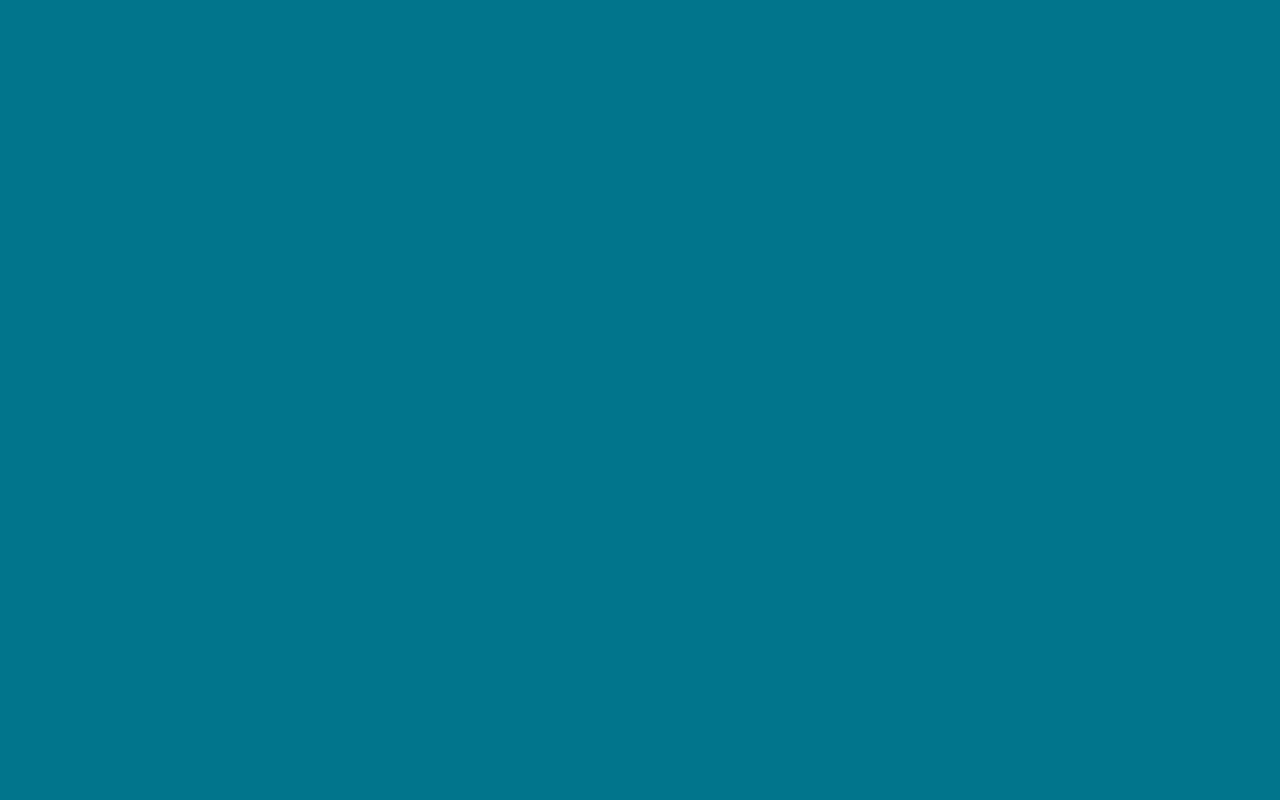
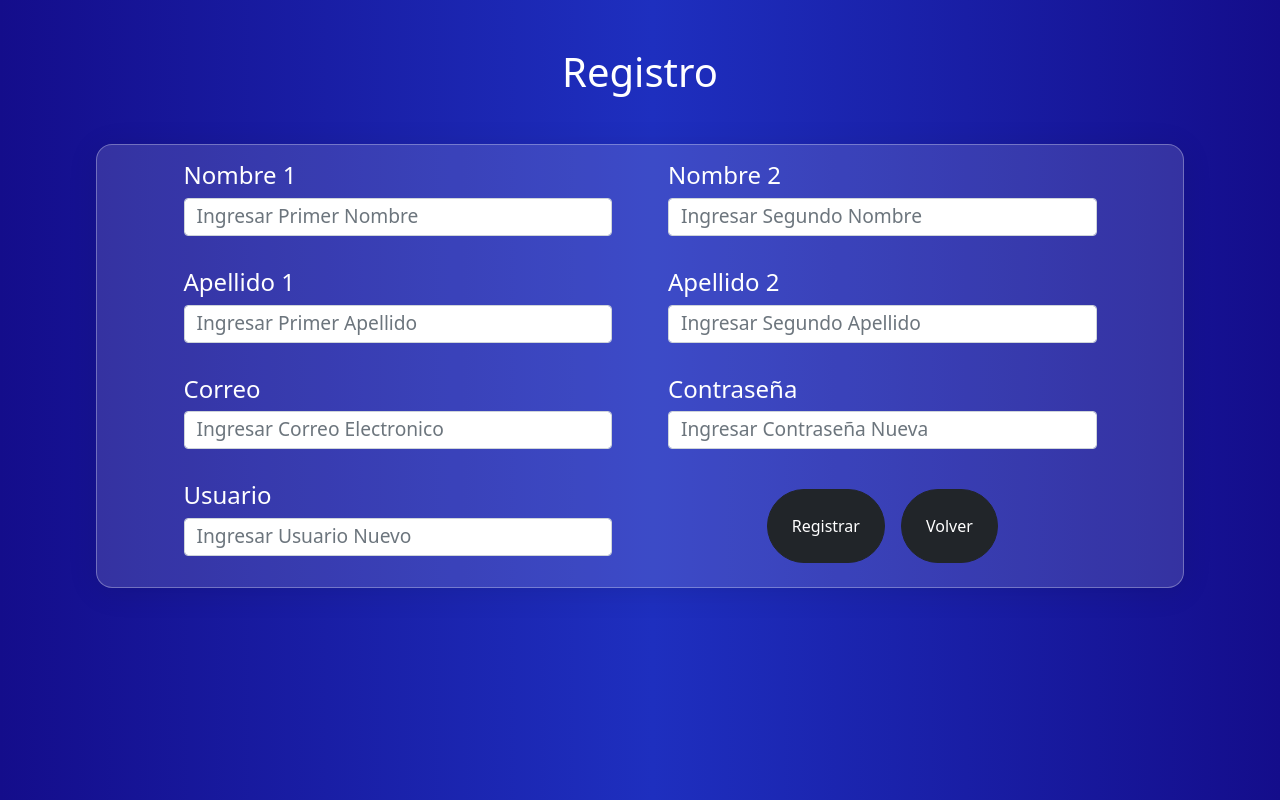
Before and after one commit to idunnowhydamr/Dia-a-Dia, a React (Create React App) app in the folder Client/: page /Register in a window 1280 px wide. Built offline with nearby package versions, Linux system fonts and the light colour scheme.

Commit message:
Se crea el form de iniciar horario

```diff
--- a/Client/src/App.css
+++ b/Client/src/App.css
@@ -1,5 +1,7 @@
 body{
-  background-color: #00758C;
+  background: rgb(20,13,139);
+background: linear-gradient(90deg, rgba(20,13,139,1) 0%, rgba(30,47,191,1) 51%, rgba(20,13,139,1) 100%);
+overflow: hidden;
 }
 
 .App {
--- a/Client/src/App.js
+++ b/Client/src/App.js
@@ -1,13 +1,14 @@
 import React from "react";
 import { Route, Switch } from "react-router-dom";
-import Registro from '../src/Pages/Registro';
+import Register from '../src/Pages/Register';
+import Login from '../src/Pages/Login';
 
 export default function App() {
   return (
 
       <Switch>
-
-      <Route exact path="/" component={Registro} />
+      <Route exact path="/" component={Login} />
+      <Route exact path="/Register" component={Register} />
 
       </Switch>
 
--- a/Client/src/CSS/Registro.css
+++ /dev/null
@@ -1,24 +0,0 @@
-.text-center {
-    text-align: center!important;
-}
-
-.padre{
-    background-color:white;
-    border-radius: 2rem;
-    box-shadow: 1px 1px 1px 1px grey;
-
-}
-
-.hijo{
-    background-color: #00758C;
-}
-
-::placeholder {
-     color: black; font-weight: bold;
-    font-size: 1.5em;
-
-  }
-
-h1{
-    color: white;
-}
--- /dev/null
+++ b/Client/src/CSS/style.css
@@ -0,0 +1,117 @@
+.text-center {
+    text-align: center!important;
+}
+
+.padre{
+    color:#fff;
+    border: 1px solid rgba(255, 255, 255, 0.3);
+    border-radius: 16px ;
+    box-shadow: 0px 4px 30px rgba(0, 0, 0, 0.1);
+    background: rgba(255, 255, 255, 0.138);
+
+
+}
+
+.hijo{
+    background: rgba(255, 255, 255, 0);
+}
+
+::placeholder {
+     color: black; font-weight: 400;
+    font-size: 1.2em;
+
+  }
+
+h1{
+    color: white;
+}
+
+.cover{
+    margin-bottom:190px;
+    height: 100px;
+}
+.wave{
+    width: 6000px;
+    height: 50%;
+    background-image: url(../Images/wd1.svg);
+    position: absolute;
+    top: 0;
+    left: 0;
+    background-position: bottom;
+}
+.w1{
+    animation: w1 7s linear infinite;
+}
+@keyframes w1 {
+    0%{
+        margin-left: 0;
+    }
+    100%{
+        margin-left: -1600px;
+    }
+}
+
+.w2{
+    animation: w2 7s linear -.125s infinite, desplazamiento 7s ease -.125s infinite;
+    opacity: 0.5;
+}
+@keyframes w2 {
+    0%{
+        margin-left: 0;
+    }
+    100%{
+        margin-left: -1600px;
+    }
+}
+@keyframes desplazamiento {
+    0%, 100%{
+        transform: translateY(-25px);
+    }
+
+    50%{
+        transform: translateY(10px);
+    }
+}
+
+.container__cover{
+    max-width: 1200px;
+    margin: auto;
+    padding-left: 5px;
+    display: flex;
+    justify-content: space-between;
+    position: relative;
+    background-size: cover;
+    background-position: bottom;
+}
+
+
+.cover .container__info{
+    max-width: 400px;
+    margin-top: 20px;
+    z-index: 2;
+}
+
+cover .container__info{
+    max-width: 400px;
+    margin-top: 40px;
+    z-index: 2;
+}
+
+.cover h1{
+    max-width: 400px;
+    font-size: 60px;
+    font-weight: 900;
+    color: #000;
+}
+
+.cover h2{
+    font-size: 60px;
+    font-weight: 900;
+    color: #FEBA0B;
+    margin-top: -30px;
+}
+
+.cover p{
+    margin-top: 10px;
+    color: #fff;
+}
--- a/Client/src/Components/Commons/Button.js
+++ b/Client/src/Components/Commons/Button.js
@@ -1,16 +1,16 @@
 import React from "react";
 import { Link } from "react-router-dom";
-import "../CSS/Registro.css"
-function Button() {
+import "../../CSS/style.css"
+function Button(props) {
   return (
     <>
-      <Link to={this.props.direccion}>
+      <Link to={props.direccion}>
         <button
-          onClick={this.props.onClick}
-          className="p-4 text-center btn btn-dark m-2 rounded-pills"
-          type={this.props.type}
+          onClick={props.onClick}
+          className="p-4 text-center btn btn-dark m-2 rounded-pill"
+          type={props.type}
         >
-        {this.props.buttonText}
+        {props.buttonText}
         </button>
       </Link>
     </>
--- a/Client/src/Components/Commons/Input.js
+++ b/Client/src/Components/Commons/Input.js
@@ -1,22 +1,23 @@
 import React from "react";
-import "../../CSS/Registro.css";
+import "../../CSS/style.css";
 
-class Input extends React.Component{
-    render(){
+function Input(props) {
   return (
     <>
-            <h4>{this.props.inputTitle}</h4>
+      <div className="m-3 col-sm-5">
+              <h4>{props.inputTitle}</h4>
               <input
-            type={this.props.type}
+                name={props.name}
+                type={props.type}
                 className="hijo form-control"
-            placeholder={this.props.placeholder}
-            aria-label={this.props.arialLabel}
-            required={this.props.required}
-            onChange={this.props.onChange}
+                placeholder={props.placeholder}
+                aria-label={props.arialLabel}
+                required={props.required}
+                onChange={props.onChange}
               />
+      </div>
     </>
-        )
-    }
+  );
 }
 
 export default Input;
--- /dev/null
+++ b/Client/src/Components/Login/Form.js
@@ -0,0 +1,63 @@
+import React from "react";
+import "../../CSS/style.css";
+import Input from "../Commons/Input.js";
+import Button from "../Commons/Button.js";
+
+class Form extends React.Component {
+  constructor(props) {
+    super(props);
+    this.state = {
+      form: {
+        email: "",
+        password: "",
+        user: "",
+      }
+    };
+  }
+
+  handleChange = async (e) => {
+    e.persist();
+
+    await this.setState({
+      form: {
+        ...this.state.form,
+        [e.target.name]: e.target.value,
+      },
+    });
+
+    console.log(this.state.form);
+  };
+  render() {
+    return (
+      <div className="m-5 content justify-content-center">
+        <h1 className="text-center">Iniciar Sesion</h1>
+        <div className="padre row m-5 justify-content-center">
+        <Input
+          name="emailUser"
+          type="text"
+          inputTitle="Correo o Usuario"
+          placeholder="Ingresar el Correo"
+          arialLabel="email"
+          required="required"
+          onChange={this.handleChange}
+        />
+        <Input
+          name="password"
+          type="password"
+          inputTitle="Contraseña"
+          placeholder="Ingresar la Contraseña"
+          arialLabel="password"
+          onChange={this.handleChange}
+        />
+        <div className="btn-group m-3 col-sm-5 d-flex justify-content-center">
+          <Button buttonText="Iniciar" onClick={this.handleSubmit}/>
+          <Button buttonText="Registrar"/>
+        </div>
+        </div>
+
+      </div>
+    );
+  }
+}
+
+export default Form;
--- a/Client/src/Components/Register/Form.js
+++ b/Client/src/Components/Register/Form.js
@@ -1,66 +1,110 @@
 import React from "react";
-import "../../CSS/Registro.css";
+import "../../CSS/style.css";
 import Input from "../Commons/Input.js";
+import Button from "../Commons/Button.js";
+class Form extends React.Component {
+  //Se crea el constructor y se inicializan variables
+  constructor(props) {
+    super(props);
+    this.state = {
+      form: {
+        nombre1: "",
+        nombre2: "",
+        apellido1: "",
+        apellido2: "",
+        email: "",
+        password: "",
+        user: "",
+      }
+    };
+  }
 
-class Form extends React.Component {
-  state = {
-    form: {
-      nombre1: '',
-      nombre2: '',
-      apellido1: '',
-      apellido2: '',
-      email: '',
-      password: '',
-      user: '',
-    },
-  };
-
-
+  //Función asincrona para leer las variables de los input
   handleChange = async (e) => {
-  e.persist();
-
-  await this.setState({
+    e.persist();//Returns a Promise that resolves to true if the user agent is able to persist your site's storage.(StorageManager)
+    await this.setState({ //Se actualiza el estado
       form: {
         ...this.state.form,
         [e.target.name]: e.target.value,
       },
     });
 
-  console.log(this.state.form);
   };
-
   render() {
-
     return (
-
-     < div className="m-5 justify-content-center">
+      <div className="m-5 justify-content-center">
         <h1 className="text-center">Registro</h1>
-
-      <Input name="nombre1"
+        <div className="padre row m-5 justify-content-center">
+        <Input
+          name="nombre1"
           type="text"
           inputTitle="Nombre 1"
           placeholder="Ingresar Primer Nombre"
           arialLabel="Primer Nombre"
           required="required"
-    onChange={this.handleChange}/>
-      <div class="btn-group m-3 col-sm-5 d-flex justify-content-center">
-        <a
-          href="www.hola.com"
-          className="p-4 text-center btn btn-dark m-2 rounded-pill"
-          aria-current="page"
-        >
-          Siguiente
-        </a>
-        <a
-          href="www.hola.com"
-          class="p-4 text-center btn btn-dark m-2 rounded-pill"
-        >
-          Volver
-        </a>
+          onChange={this.handleChange}
+        />
+        <Input
+          name="nombre2"
+          type="text"
+          inputTitle="Nombre 2"
+          placeholder="Ingresar Segundo Nombre"
+          arialLabel="Segundo Nombre"
+          onChange={this.handleChange}
+        />
+        <Input
+          name="apellido1"
+          type="text"
+          inputTitle="Apellido 1"
+          placeholder="Ingresar Primer Apellido"
+          arialLabel="Primer Apellido"
+          required="required"
+          onChange={this.handleChange}
+        />
+         <Input
+          name="apellido2"
+          type="text"
+          inputTitle="Apellido 2"
+          placeholder="Ingresar Segundo Apellido"
+          arialLabel="Segundo Apellido"
+          onChange={this.handleChange}
+        />
+        <Input
+          name="email"
+          type="email"
+          inputTitle="Correo"
+          placeholder="Ingresar Correo Electronico"
+          arialLabel="Correo Electronico"
+          required="required"
+          onChange={this.handleChange}
+        />
+        <Input
+          name="password"
+          type="password"
+          inputTitle="Contraseña"
+          placeholder="Ingresar Contraseña Nueva"
+          arialLabel="Contraseña"
+          required="required"
+          onChange={this.handleChange}
+        />
+        <Input
+          name="user"
+          type="text"
+          inputTitle="Usuario"
+          placeholder="Ingresar Usuario Nuevo"
+          arialLabel="Usuario"
+          required="required"
+          onChange={this.handleChange}
+        />
+        <div className="btn-group m-3 col-sm-5 d-flex justify-content-center">
+          <Button buttonText="Registrar" onClick={this.handleSubmit}/>
+          <Button buttonText="Volver"/>
         </div>
+        </div>
+
       </div>
     );
   }
 }
 
-export default Form
+export default Form;
--- /dev/null
+++ b/Client/src/Pages/Login.js
@@ -0,0 +1,27 @@
+import React from "react";
+import Form from "../Components/Login/Form";
+
+function Login() {
+  return (
+    <>
+      <div className="cover">
+        <div className="wave w1"></div>
+        <div className="wave w2"></div>
+        <div class="container__cover">
+                <div class="container__info">
+                    <h1>DIA A</h1>
+                    <h2>DIA</h2>
+                    <p>Lorem ipsum dolor sit amet consectetur adipisicing elit. Non aut impedit ea debitis ab, amet ipsa ipsum odio magnam voluptatem dicta praesentium obcaecati facilis, nulla fugiat itaque repellendus eaque tempora.</p>
+                </div>
+                <div class="container__vector">
+                    <img src="images/undraw_Code_thinking_re_gka2.svg" alt=""/>
+                </div>
+            </div>
+      </div>
+
+      <Form />
+    </>
+  );
+}
+
+export default Login;
--- /dev/null
+++ b/Client/src/Pages/Register.js
@@ -0,0 +1,12 @@
+import React from "react";
+import Form from "../Components/Register/Form";
+
+function Register(){
+    return (
+        <>
+        <Form/>
+        </>
+      );
+}
+
+export default Register;
--- a/Client/src/Pages/Registro.js
+++ /dev/null
@@ -1,12 +0,0 @@
-import React from "react";
-import Formulario from "../Components/Register/Form";
-
-function Registro(){
-    return (
-        <>
-        <Formulario/>
-        </>
-      );
-}
-
-export default Registro;
```
Also changed, not shown: Client/src/Components/Register/formData.js (deleted, +0 -62 lines), Client/src/Images/wd1.svg (added). Lines whose indentation alone changed are shown as unchanged.
